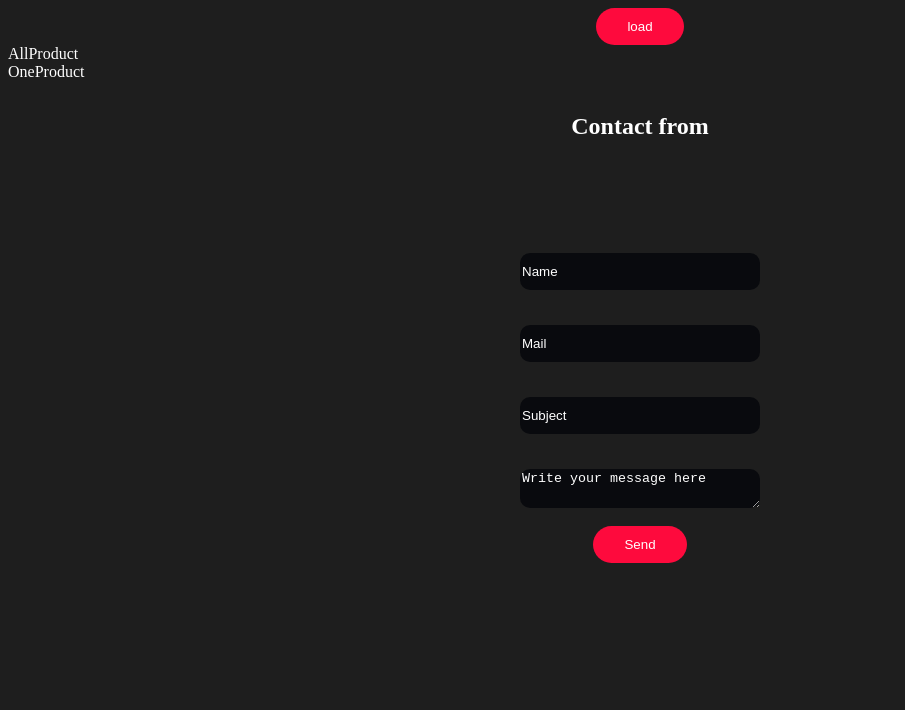
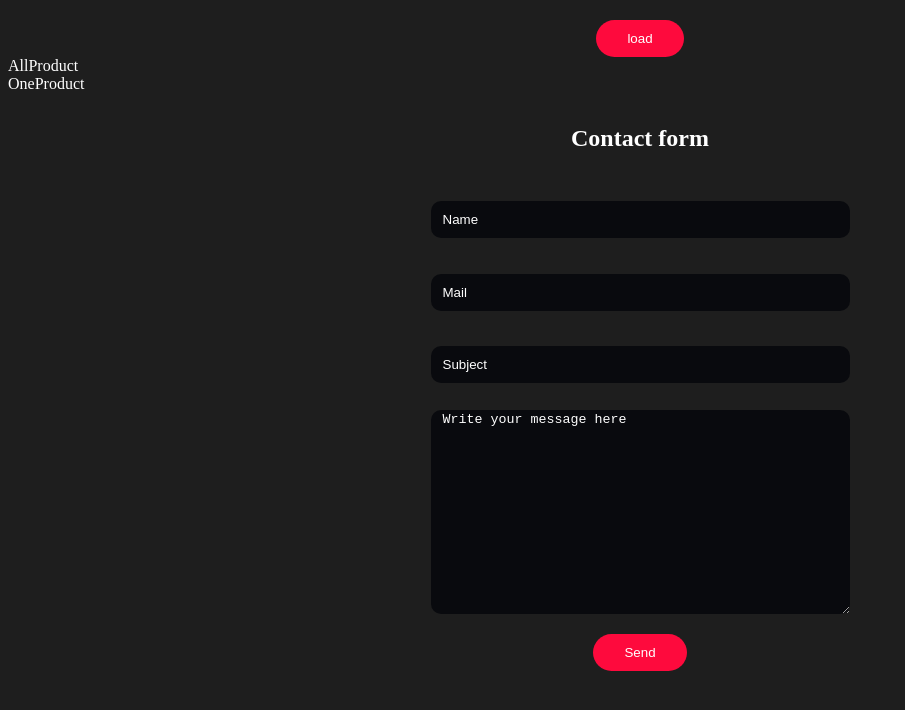
Before and after one commit to WildCodeSchool-2023-09/JS-RMT-React_If-Projet2-Watch_now, a React (Vite) app in the folder frontend/: page / in a window 1280 px wide. Shown: the top 710 px of the page, without its empty margins (0-905 px from the left). Built offline with nearby package versions, Linux system fonts and the light colour scheme.

Commit message:
création fiche contact derniere phase mail plus return mail ok

```diff
--- a/frontend/package.json
+++ b/frontend/package.json
@@ -5,11 +5,13 @@
     "preview": "vite preview"
   },
   "dependencies": {
+    "@emailjs/browser": "^3.11.0",
     "axios": "^1.5.1",
     "prop-types": "^15.8.1",
     "react": "^18.2.0",
     "react-dom": "^18.2.0",
-    "react-router-dom": "^6.14.2"
+    "react-router-dom": "^6.14.2",
+    "react-toastify": "^9.1.3"
   },
   "devDependencies": {
     "@vitejs/plugin-react": "^4.0.3",
--- a/frontend/src/components/Contact.css
+++ b/frontend/src/components/Contact.css
@@ -1,34 +1,45 @@
-.contactContainer {
-  display: flex;
-  justify-content: center;
-  flex-direction: column;
+@media screen and (max-width: 600px) {
+  .contactContainer form {
+    display: flex;
+    width: 100%;
+  }
 }
 
 .contactContainer form {
-  width: 15rem;
-  margin: auto;
   display: grid;
-  margin-top: 5%;
+  justify-content: center;
+  flex-direction: column;
+  width: 100%;
 }
 
-.contactContainer input,
-.contactContainer textarea {
+.contactContainer input {
   background-color: #090a0e;
   margin: 1.1rem 0;
   height: 35px;
-  padding: 10px auto;
+  border-radius: 10px;
+  border: #090a0e;
+  color: white;
+}
+
+.contactContainer textarea {
+  background-color: #090a0e;
+  height: 200px;
+  padding: 15px auto;
+  margin-top: 10px;
   border-radius: 10px;
   border: #090a0e;
   color: white;
 }
 
 .contactContainer ::placeholder {
-  color: rgb(255, 255, 255);
+  color: white;
+  padding-left: 10px;
 }
 
 button {
   display: block;
   margin: auto;
+  margin-top: 20px;
   background-color: #fe0a3d;
   border-radius: 20px;
   border: 1px solid transparent;
@@ -38,12 +49,12 @@ button {
   transition: 0.6s;
 }
 
+h4 {
+  font-size: x-large;
+}
+
 .contactContainer H4 {
   display: flex;
   justify-content: center;
   color: white;
 }
-
-h4 {
-  font-size: x-large;
-}
--- a/frontend/src/components/Contact.jsx
+++ b/frontend/src/components/Contact.jsx
@@ -1,5 +1,10 @@
-/* eslint-disable no-restricted-syntax */
 import { useState } from "react";
+import emailjs from "@emailjs/browser";
+// eslint-disable-next-line import/no-extraneous-dependencies
+import { ToastContainer, toast } from "react-toastify";
+// eslint-disable-next-line import/no-extraneous-dependencies
+import "react-toastify/dist/ReactToastify.css";
+
 import "./Contact.css";
 
 function Contact() {
@@ -26,14 +31,42 @@ function Contact() {
 
   const handleSubmit = (event) => {
     event.preventDefault();
-    console.log("Name:", name);
-    console.log("Email:", email);
-    console.log("Subject:", subject);
-    console.log("Message:", message);
+
+    const {
+      VITE_EMAILJS_SERVICE_ID,
+      VITE_EMAILJS_TEMPLATE_ID,
+      VITE_EMAILJS_PUBLIC_KEY,
+    } = import.meta.env;
+    const emailServiceId = VITE_EMAILJS_SERVICE_ID;
+    const emailTemplateId = VITE_EMAILJS_TEMPLATE_ID;
+    const emailPublicKey = VITE_EMAILJS_PUBLIC_KEY;
+
+    emailjs
+      .send(
+        emailServiceId,
+        emailTemplateId,
+        {
+          name,
+          email,
+          subject,
+          message,
+        },
+        emailPublicKey
+      )
+      .then((response) => {
+        console.info("E-mail envoyé avec succès", response);
+      })
+
+      .catch((error) => {
+        console.error("Erreur lors de l'envoi de l'e-mail :", error);
+      });
   };
+
+  const notify = () => toast("your message was taken into account!");
+
   return (
     <div className="contactContainer">
-      <h4>Contact from </h4>
+      <h4>Contact form</h4>
       <form onSubmit={handleSubmit}>
         <input
           type="text"
@@ -69,7 +102,21 @@ function Contact() {
         />
 
         <div className="contactBtn">
-          <button type="submit">Send</button>
+          <button type="submit" onClick={notify}>
+            Send
+          </button>
+          <ToastContainer
+            position="top-center"
+            autoClose={5000}
+            hideProgressBar={false}
+            newestOnTop={false}
+            closeOnClick
+            rtl={false}
+            pauseOnFocusLoss
+            draggable
+            pauseOnHover
+            theme="dark"
+          />
         </div>
       </form>
     </div>
```
Also changed, not shown: 1 other file (tests, documents, lock files or other folders).
